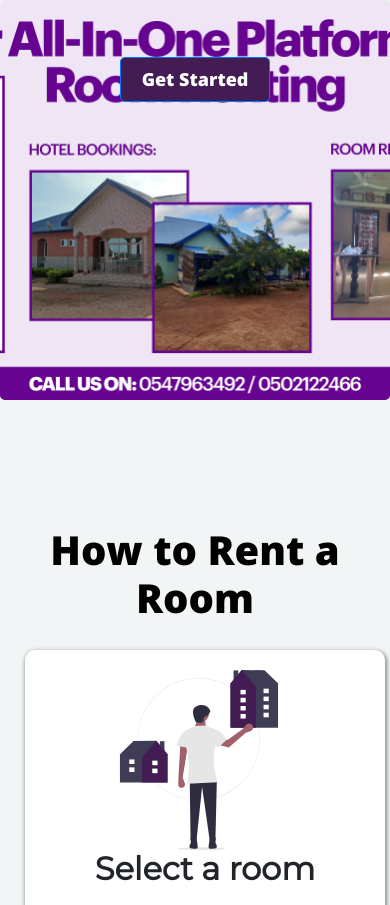
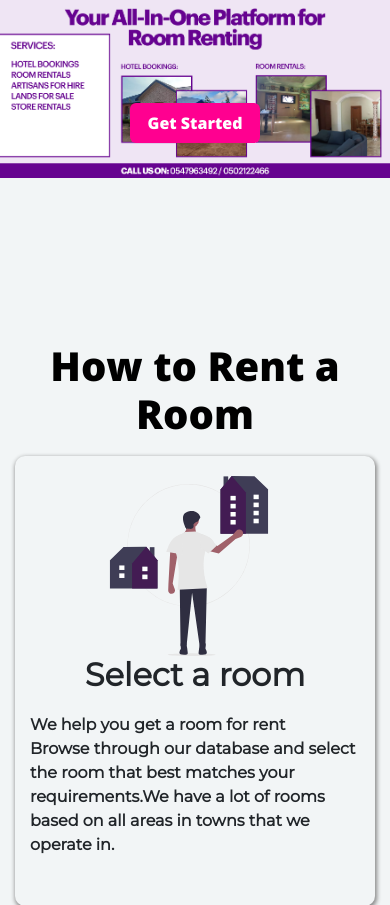
Before and after one commit to rasheedmhd/yapaala, a Django app: page / in a window 390 px wide. Shown: the part 56-961 px from the top of the page. Run offline with Django 3.2, Linux system fonts and the light colour scheme; data that the repository does not hold is empty; some libraries are stand-ins or nearby versions.

Commit message:
Added new banner

```diff
--- a/static/css/base/headers.css
+++ b/static/css/base/headers.css
@@ -2,8 +2,12 @@
 	height: 3rem;
 	position: absolute;
 	top: 18px;
+
 }
 
+.right_nav a{
+    color: #fff;
+}
 .navbar-home {
 	background-color: lightblue;
 	border-radius: 0px;
@@ -13,7 +17,8 @@
     background-color: #431C53 !important;
 }
 .navbar-default {
-    background-color: #6f0b69;
+    /*background-color: #6f0b69;*/
+    background-color: ;
     border: none;
     color: white;
     margin: 0px;
--- a/static/css/home.css
+++ b/static/css/home.css
@@ -12,19 +12,32 @@ h2, p {
 }
 
 /* banner styling */
-.home_banner {
-	background: url(img/banner.jpg);
+.home_banner img{
+	width: 100%;
+	height: auto;
+}
+/*.home_banner {
+
 	width: 100%;
 	height: 100%;
 	background-size: cover;
+
+}*/
+
+.get_started {
+	background: #ff0090;
+	color: #fff;
+	font-weight: bold;
+	margin-top: -380px;
+	margin-left: 120px;
+	border-radius: 10px;
+	border: 0px;
+	font-size: 35px;
+	width: 280px;
 }
 
-.get_started {
-	background: #431C53;
-	margin-top: 270px;
-	margin-bottom: 100px;
-	font-size: 28px;
-	width: 250px;
+.get_started:hover{
+	background-color: purple;
 }
 
 #details {
@@ -33,7 +46,7 @@ h2, p {
 	margin:auto;
 }
 
-.home_banner h1 {
+./*home_banner h1 {
 	line-height: 70px;
 	padding-bottom: 2px;
 	font-size: 74px;
@@ -41,7 +54,7 @@ h2, p {
 	color: white;
 	font-weight: bolder;
 	letter-spacing: -2px;
-}
+}*/
 
 
 /* end of banner styling */
@@ -312,29 +325,13 @@ Hotel for Rent
 }
 
 
+
 @media (max-width: 768px) {
 	/*Section _ banner*/
 
-	.home_banner h1 {
-		line-height: 60px;
-		padding-bottom: 80px;
-	}
-
 	.home_banner {
 		width: 100%;
-		height: 400px;
-		background-size: cover;
-		text-align: center;
-		background-attachment: relative;
-		background-position: center center;
-		min-height: 100px;
-		-webkit-background-size: 100%;
-		-moz-background-size: 100%;
-		-o-background-size: 100%;
-		background-size: 100%;
-		-webkit-background-size: cover;
-		-moz-background-size: cover;
-		-o-background-size: cover;
+		height: auto;
 	}
 
 	#hero_text {
@@ -342,11 +339,18 @@ Hotel for Rent
 	}
 
 	.get_started {
-		margin-top: 10px;
+		background: #ff0090;
+		color: #fff;
+		font-weight: bold;
+		margin-left: 0px;
+		margin-top: -90px;
 		margin-bottom: 100px;
-		font-size: 18px;
-		width: 150px;
+		border-radius: 6px;
+		border: 0px;
+		font-size: 16px;
+		width: 130px;
 	}
+
 
 	.font_size {
 		font-size: 20px;
@@ -450,10 +454,14 @@ Hotel for Rent
 
 	@media (max-width: 300px) {
 		.get_started {
-			margin-top: 70px;
-			margin-bottom: 100px;
-			font-size: 18px;
-			width: 250px;
+		background: #ff0090;
+		color: #000;
+		font-weight: bold;
+		margin-top: -330px;
+		margin-bottom: 100px;
+		font-size: 18px;
+		width: 150px;
+
 		}
 
 }
--- a/templates/base.html
+++ b/templates/base.html
@@ -70,13 +70,13 @@
             <!--<a class="nav-link" href="{% url 'accounts:dashboard' %}"> Profile </a>-->
           </li>
           {% else %}
-          <li class="nav-item active">
+          <li class="nav-item active right_nav">
             <a class="nav-link" href="{% url 'accounts:login' %}"> Login </a>
           </li>
-          <li class="nav-item active">
+          <li class="nav-item active right_nav">
             <a class="nav-link" href="{% url 'home:list_room' %}"> List Room </a>
           </li>
-          <li class="nav-item active">
+          <li class="nav-item active right_nav">
             <a class="nav-link" href="{% url 'accounts:register' %}"> Register </a>
           </li>
           {% endif %}
--- a/templates/home/home.html
+++ b/templates/home/home.html
@@ -6,7 +6,9 @@
 
 {% block content %}
 <div class="banner_part">
-  <div class="jumbotron home_banner">
+  <div class="home_banner">
+
+    <img src="{% static 'assets/banner.jpg' %}">
     <!--  <h1 id="hero_text" class="text-center">Your All-In-One Platform for <br> Room Renting <br></h1> -->
       {% if user.is_authenticated %}
 
```
Also changed, not shown: static/assets/banner.jpg (renamed from static/css/img/banner.jpg).
